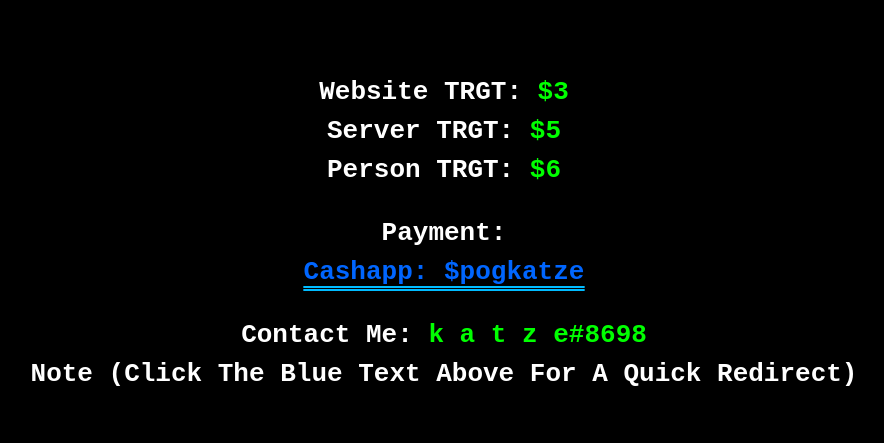
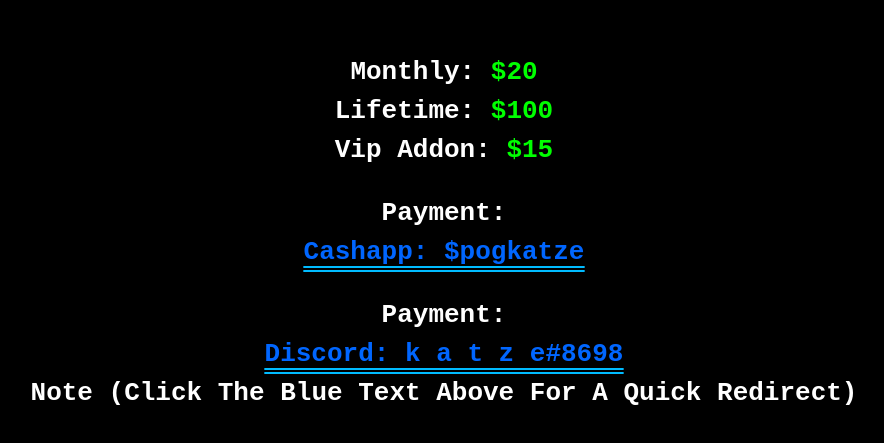
Before and after one commit to SolutionsKat/kittensite, a plain HTML site: page index.html in a window 1280 px wide. Shown: the part 167-610 px from the top of the page, without its empty margins (196-1080 px from the left). Drawn offline with nearby package versions, Linux system fonts and the light colour scheme.

Commit message:
Update index.html

```diff
--- a/index.html
+++ b/index.html
@@ -42,13 +42,13 @@
     <div class="text-center">
       <center>
 
-    <z>Website TRGT: <c>$3</c></z><br>
-    <z>Server TRGT:<c> $5</c></z><br>
-    <z>Person TRGT: <c> $6</c></z><br><br>
+    <z>Monthly:<c> $20</c></z><br>
+    <z>Lifetime: <c>$100</c></z><br>
+    <z>Vip Addon: <c> $15</c></z><br><br>
     <text>Payment:</text><br>
     <p><a href="https://cash.app/$pogkatze/">Cashapp: $pogkatze</a></p>
 
-    <br><z>Contact Me:<c> k a t z e#8698</c></z><br>
+    <br><text>Payment:</text><p><a href="https://discord.com/users/689695323240661043/">Discord: k a t z e#8698</a></p>
     <text>Note (Click The Blue Text Above For A Quick Redirect)</text>
 
 
@@ -61,4 +61,5 @@
 
 
 
+
 </body></html>
```
